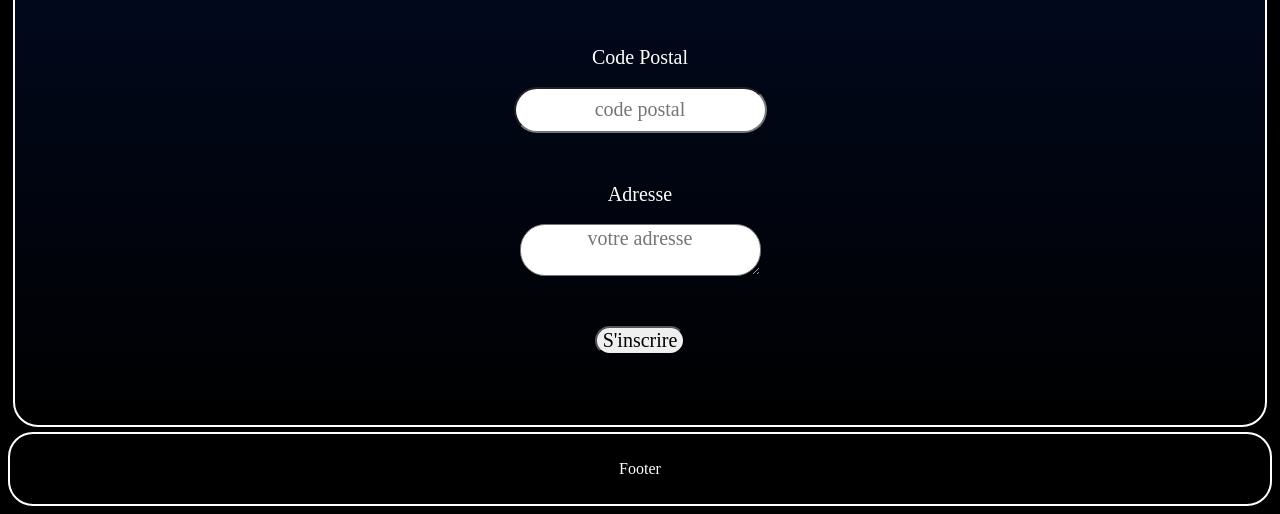
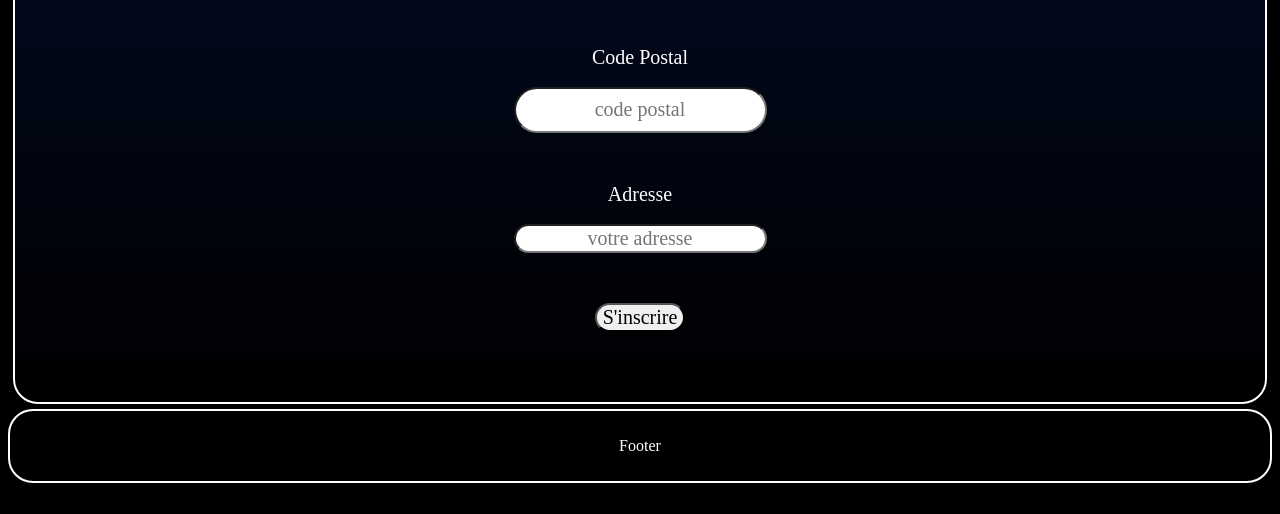
Before and after one commit to Elmani335/e-shop, a PHP site: page /index.php?page=inscription in a window 1280 px wide. Shown: the part 1039-1553 px from the top of the page. After the commit the page ends 1522 px from the top, so only its background shows below. Run offline with PHP 8.4, Linux system fonts and the light colour scheme.

Commit message:
UPDAAATTTE
UPDAAATTE

```diff
--- a/php/views/pages/inscription.php
+++ b/php/views/pages/inscription.php
@@ -44,7 +44,7 @@ ob_start();
     </div>
     <label for="adresse" class="adresse">Adresse</label><br>
     <div class="centerer">
-    <textarea class="adresse" id="adresse" name="adresse" placeholder="votre adresse" pattern="[a-zA-Z0-9-.]{5,15}" title="caractères acceptés :  a-zA-Z0-9-_."></textarea><br>
+    <input class="adresse" id="adresse" name="adresse" placeholder="votre adresse" pattern="[a-zA-Z0-9-.]{5,15}" title="caractères acceptés :  a-zA-Z0-9-_."><br>
     </div>
     <div class="subbtn">
     <input id="btn" type="submit" name="inscription" value="S'inscrire">
--- a/www/css/register.css
+++ b/www/css/register.css
@@ -64,6 +64,7 @@
 
 }
 
+
 .civilite {
 
     display: flex;
@@ -111,6 +112,13 @@
     padding-bottom: 50px;
 }
 
+.centerer input {
+    font-family: Bahnschrift;
+    font-size: 20px;
+    color: #000000;
+
+}
+
 .subbtn {
     display: flex;
     justify-content: center;
```
